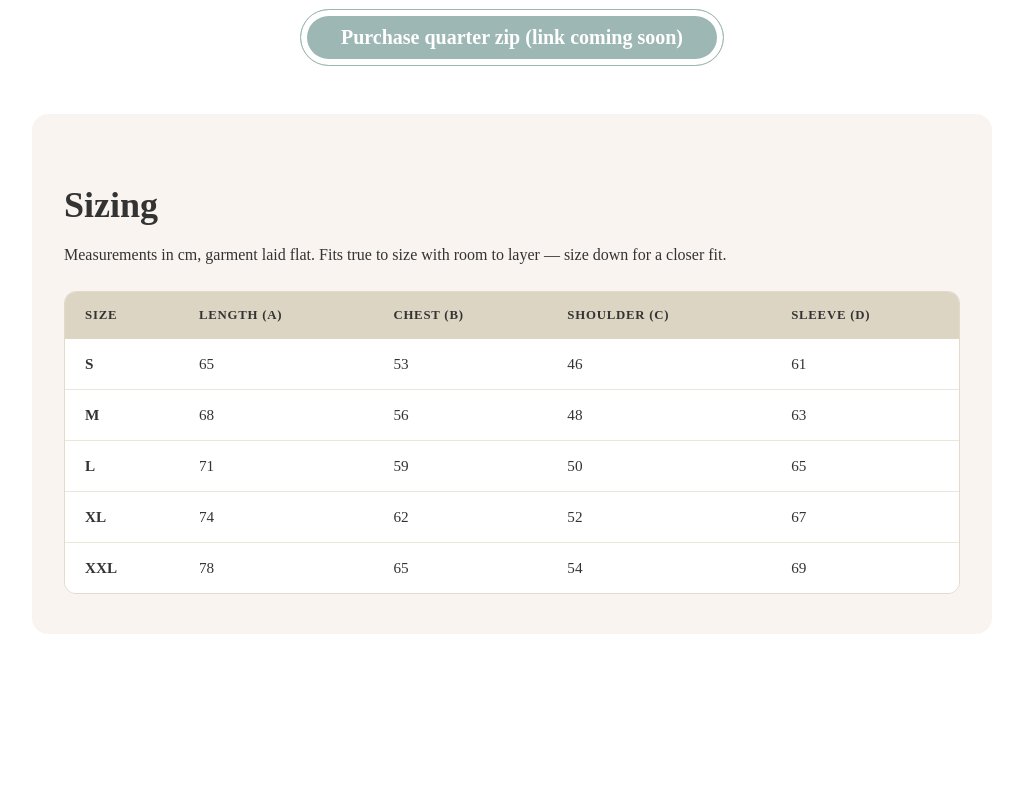
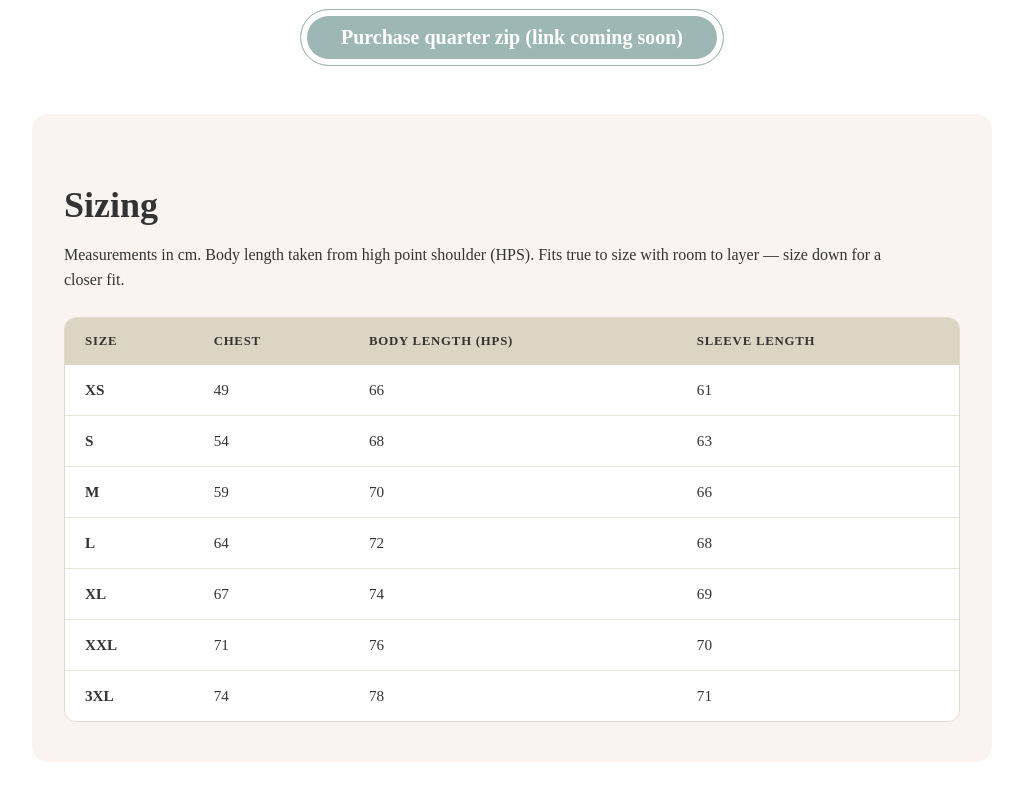
Before and after one commit to RayanAkhtar/STEMMuslimsWebsite, a Next.js app: page /quarter-zip in a window 1280 px wide. Shown: the part 1264-2064 px from the top of the page, without its empty margins (128-1151 px from the left). Before the commit the page ends 1986 px from the top, so only its background shows below. Built offline with nearby package versions, Linux system fonts and the light colour scheme.

Commit message:
feat: added xs and 3xl to the table for sizing

```diff
--- a/src/app/quarter-zip/page.tsx
+++ b/src/app/quarter-zip/page.tsx
@@ -13,11 +13,13 @@ import { isStripePaymentReturnSuccess } from "@/lib/quarterZipPayment";
 const QUARTER_ZIP_PATH = quarterZipPaymentSuccessPath.split("?")[0];
 
 const SIZE_ROWS = [
-  { size: "S", length: 65, chest: 53, shoulder: 46, sleeve: 61 },
-  { size: "M", length: 68, chest: 56, shoulder: 48, sleeve: 63 },
-  { size: "L", length: 71, chest: 59, shoulder: 50, sleeve: 65 },
-  { size: "XL", length: 74, chest: 62, shoulder: 52, sleeve: 67 },
-  { size: "XXL", length: 78, chest: 65, shoulder: 54, sleeve: 69 },
+  { size: "XS", chest: 49, bodyLength: 66, sleeve: 61 },
+  { size: "S", chest: 54, bodyLength: 68, sleeve: 63 },
+  { size: "M", chest: 59, bodyLength: 70, sleeve: 66 },
+  { size: "L", chest: 64, bodyLength: 72, sleeve: 68 },
+  { size: "XL", chest: 67, bodyLength: 74, sleeve: 69 },
+  { size: "XXL", chest: 71, bodyLength: 76, sleeve: 70 },
+  { size: "3XL", chest: 74, bodyLength: 78, sleeve: 71 },
 ] as const;
 
 function PaymentConfirmationModal({
@@ -140,27 +142,25 @@ function QuarterZipPageContent() {
         <section className={styles.sizingSection} aria-labelledby="sizing-heading">
           <h2 id="sizing-heading">Sizing</h2>
           <p className={styles.sizingNote}>
-            Measurements in cm, garment laid flat. Fits true to size with room
-            to layer — size down for a closer fit.
+            Measurements in cm. Body length taken from high point shoulder (HPS).
+            Fits true to size with room to layer — size down for a closer fit.
           </p>
           <div className={styles.tableWrapper}>
             <table className={styles.sizeTable}>
               <thead>
                 <tr>
                   <th scope="col">Size</th>
-                  <th scope="col">Length (A)</th>
-                  <th scope="col">Chest (B)</th>
-                  <th scope="col">Shoulder (C)</th>
-                  <th scope="col">Sleeve (D)</th>
+                  <th scope="col">Chest</th>
+                  <th scope="col">Body length (HPS)</th>
+                  <th scope="col">Sleeve length</th>
                 </tr>
               </thead>
               <tbody>
                 {SIZE_ROWS.map((row) => (
                   <tr key={row.size}>
                     <td>{row.size}</td>
-                    <td>{row.length}</td>
                     <td>{row.chest}</td>
-                    <td>{row.shoulder}</td>
+                    <td>{row.bodyLength}</td>
                     <td>{row.sleeve}</td>
                   </tr>
                 ))}
```
